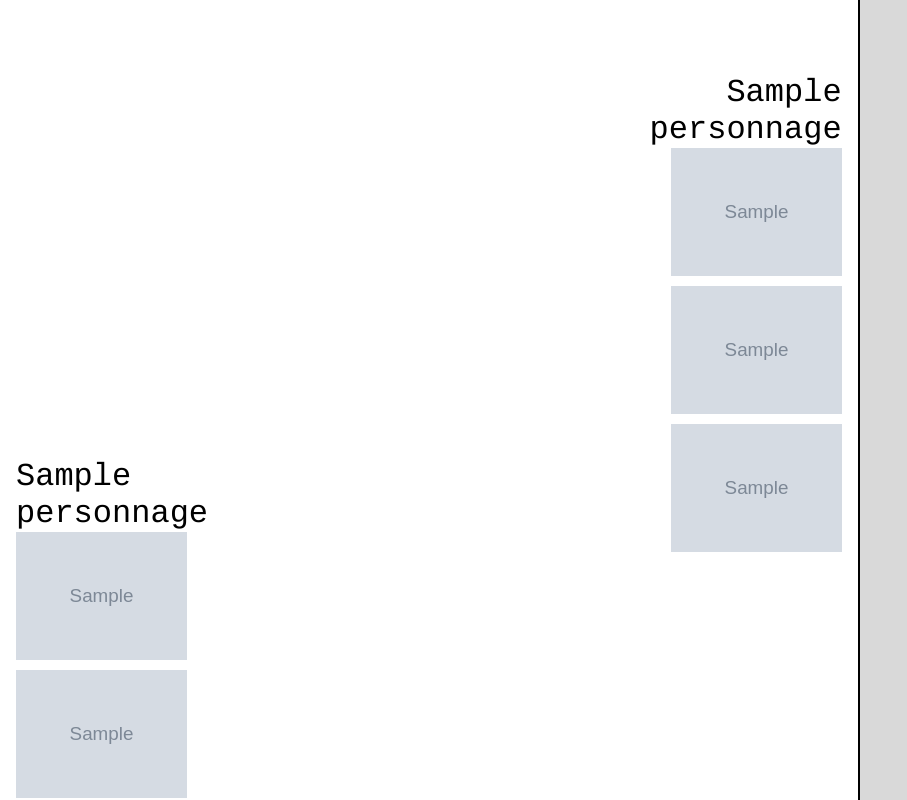
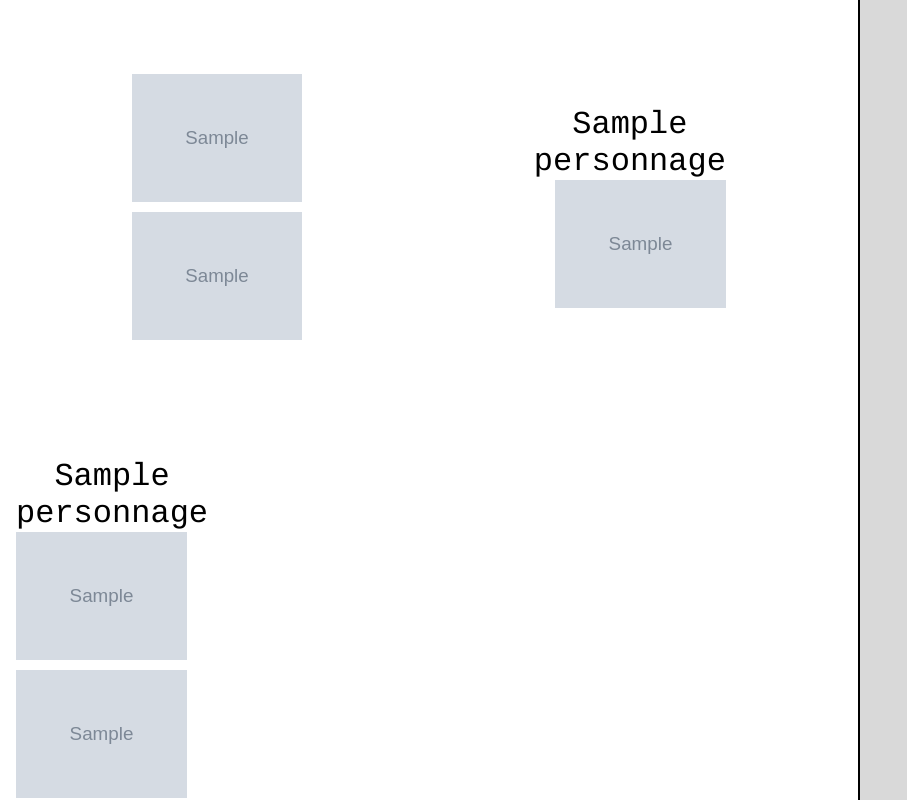
Before and after one commit to KrouriB/ProjetFightingGame, a Symfony app: template templates/fight/index.html.twig in a window 1280 px wide. Shown: the whole page, without its empty margins (0-907 px from the left). Run offline with Twig, Linux system fonts and the light colour scheme; the template is opened without the code that fills it: most values are stand-ins (such as "Sample title", 1, 10 or a date in 2020); grey boxes marked "Sample" are stand-in pictures; some libraries are stand-ins or nearby versions.

Commit message:
rearenged with image

```diff
--- a/public/css/fight.css
+++ b/public/css/fight.css
@@ -79,6 +79,7 @@
 {
     border-left: 2px solid black;
     overflow: scroll;
+    overflow-x: hidden;
 }
 
 
@@ -139,7 +140,18 @@
 
 .ennemieName
 {
-    flex-direction: column;
+    flex-direction: row-reverse;
+}
+
+.ennemieName ul
+{
+    flex-direction: row-reverse;
+    gap: 20px;
+}
+
+.allyName
+{
+    flex-direction: row;
 }
 
 #logs
@@ -167,6 +179,10 @@
     width: 192px;
 }
 
+.imgPerso figcaption{
+    text-align: center;
+}
+
 .imgFigurePerso{
     width: 100%;
 }
@@ -181,8 +197,15 @@
 
     .ennemieName
     {
-        align-items: flex-end;
+        align-items: center;
+        justify-content:space-around;
         text-align: end;
+    }
+
+    .allyName
+    {
+        align-items: center;
+        justify-content:space-around;
     }
 
     #actionBar
```
